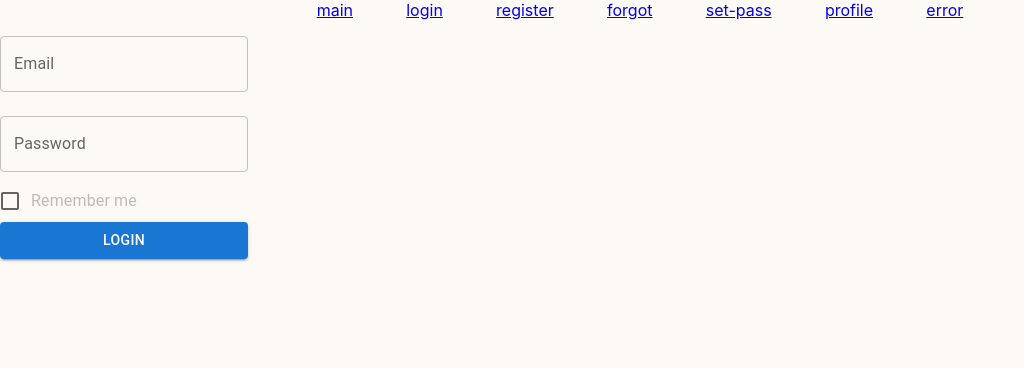
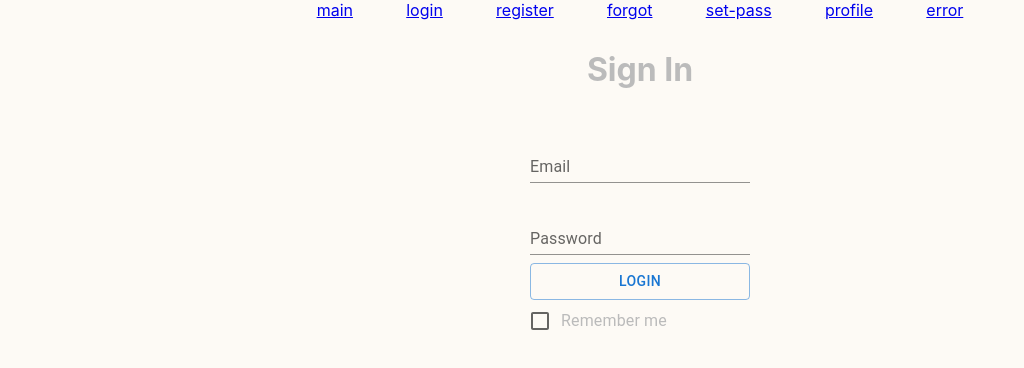
Before and after one commit to JevIv/teamWork, a React (Create React App) app in the folder my-app/: page /#/login/ in a window 1280 px wide. Shown: the top 368 px of the page, without its empty margins (0-1024 px from the left). Built offline with nearby package versions, Linux system fonts and the light colour scheme; no server answers.

Commit message:
changed styles in Login page, fixed redirect to profile

```diff
--- a/my-app/src/n2-features/f1-pages/Login/Login.tsx
+++ b/my-app/src/n2-features/f1-pages/Login/Login.tsx
@@ -7,22 +7,20 @@ import {
     FormGroup,
     FormLabel,
     Grid,
-    Radio,
     TextField
 } from "@mui/material";
-import { Input } from '../../../n0-common/c1-iu/input/Input';
 import {AppRootStateType} from "../../../store/store";
 import {useDispatch, useSelector} from "react-redux";
 import {useFormik} from "formik";
 import {loginTC} from "../../../store/s1-reducer/login-reducer";
+import { Navigate } from "react-router-dom";
+import {Profile} from "../Profile/Profile";
 
 export const Login = () => {
     const dispatch = useDispatch()
     const isLoggedIn = useSelector<AppRootStateType, boolean>(state => state.login.isLoggedIn)
 
-    // if(isLoggedIn) {
-    //     return <Nav replace to={"/"}/>
-    // }
+
 
     const formik = useFormik({
         validate: (values) => {
@@ -47,19 +45,13 @@ export const Login = () => {
         },
     })
 
+    if(isLoggedIn) {
+        return <Navigate replace to={"/profile"}/>
+    }
     return (
-//         <div>
-//             <h1>Sign In</h1>
-//             <TextField id="standard-basic" label="Email" variant="standard" /><br/>
-//             <TextField id="standard-basic" label="Password" type="password" variant="standard" /><br/>
-//             <Button style={{minWidth: '195px', margin: '10px'}}
-//                     variant="outlined">Sign in</Button><br/>
-//             <FormControlLabel value="true" control={<Radio />} label="Remember me" /><br/>
-//             <Button style={{fontSize: 'x-small', color: '#BBBBBB'}} variant="text">Forgot Password</Button>
-//         </div>
-//     );
-// };
-        <Grid container={true}>
+        <div>
+        <h1>Sign In</h1>
+        <Grid container={true} direction={"column"} alignItems={"center"}>
             <Grid item xs={4}>
                 <form onSubmit={formik.handleSubmit}>
                     <FormControl>
@@ -70,15 +62,18 @@ export const Login = () => {
                             <TextField
                                 label={"Email"}
                                 margin={"normal"}
+                                variant="standard"
                                 {...formik.getFieldProps("email")}
                             />
                             {formik.errors.email ? <div>{formik.errors.email}</div> : null}
                             <TextField
                                 label={"Password"}
                                 margin={"normal"} type={"password"}
+                                variant="standard"
                                 {...formik.getFieldProps("password")}
                             />
                             {formik.errors.password ? <div>{formik.errors.password}</div> : null}
+                            <Button type={"submit"} variant="outlined" color={"primary"}>Login</Button>
                             <FormControlLabel
                                 label={"Remember me"}
                                 control={<Checkbox
@@ -86,11 +81,11 @@ export const Login = () => {
                                     checked={formik.values.rememberMe}
                                 />}
                             />
-                            <Button type={"submit"} variant={"contained"} color={"primary"}>Login</Button>
                         </FormGroup>
                     </FormControl>
                 </form>
             </Grid>
         </Grid>
+        </div>
     );
 };
```
